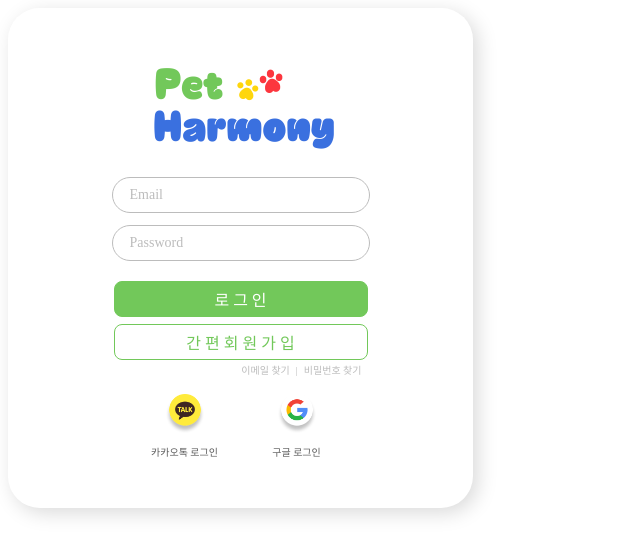
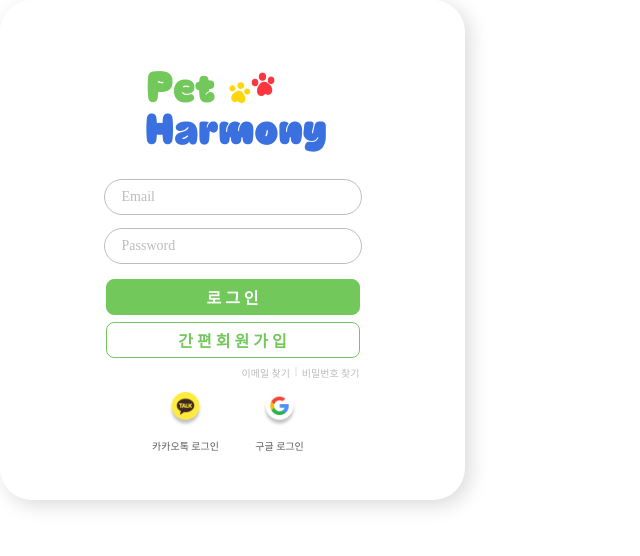
Before and after one commit to Lucky-Vicky-PetHarmony/Frontend, a React (Create React App) app in the folder petharmony/: page /login in a window 1280 px wide. Shown: the top 556 px of the page, without its empty margins (0-640 px from the left). Built offline with nearby package versions, Linux system fonts and the light colour scheme.

Commit message:
style: common.css을 이용한 css 수정

```diff
--- a/petharmony/src/common/button/components/LoginJoinButton.jsx
+++ b/petharmony/src/common/button/components/LoginJoinButton.jsx
@@ -1,11 +1,12 @@
 import React from "react";
+import "../../../common.css";
 import "../styles/LoginJoinButton.css";
 import kakao from "../../../login/assets/kakaoLogo.png";
 import google from "../../../login/assets/googleLogo.png";
 
 const LoginJoinButton = ({ mode, onClick }) => {
     const isLoginMode = mode === "login";
-    const isGoJoinMode = mode === "goJoin";
+    const isJoinFormMode = mode === "joinForm";
     const isKakaoMode = mode === "kakao";
     const isGoogleMode = mode === "google";
     const isJoinMode = mode === "join";
@@ -13,7 +14,7 @@ const LoginJoinButton = ({ mode, onClick }) => {
     const getButtonClass = () => {
         let classes = "login_button";
         if (isLoginMode) classes += " login_mode";
-        if (isGoJoinMode) classes += " go_join_mode";
+        if (isJoinFormMode) classes += " join_form_mode";
         if (isJoinMode) classes += " join_mode";
         if (isKakaoMode || isGoogleMode) classes = "social_button";
         return classes;
@@ -23,15 +24,15 @@ const LoginJoinButton = ({ mode, onClick }) => {
         <button className={getButtonClass()} onClick={onClick}>
             {isLoginMode ? (
                 <p>로 그 인</p>
-            ) : isGoJoinMode ? (
+            ) : isJoinFormMode ? (
                 <p>간 편 회 원 가 입</p>
             ) : isKakaoMode ? (
-                <div className="ljb_text">
+                <div className="ljb_set">
                     <img src={kakao} alt="카카오톡 로그인" />
                     <span>카카오톡 로그인</span>
                 </div>
             ) : isGoogleMode ? (
-                <div className="ljb_text">
+                <div className="ljb_set">
                     <img src={google} alt="구글 로그인" />
                     <span>구글 로그인</span>
                 </div>
--- a/petharmony/src/common/button/styles/LoginJoinButton.css
+++ b/petharmony/src/common/button/styles/LoginJoinButton.css
@@ -1,61 +1,57 @@
 .login_button {
     width: 254px;
     height: 36px;
+    border-radius: 8px;
+    border: 1px solid var(--color-green);
     font-size: 16px;
-    border-radius: 8px;
-    border: 1px solid #72C85A;
+    font-weight: bold;
     cursor: pointer;
-    display: flex;
-    flex-direction: column;
-    justify-content: center;
-    align-items: center;
-    font-family: "nanumgothic";
 }
 
 .login_button.login_mode {
-    background-color: #72C85A;
-    color: #FFFFFF;
+    background-color: var(--color-green);
+    color: var(--color-white);
 }
 
-.login_button.go_join_mode {
-    background-color: #FFFFFF;
-    color: #72C85A;
+.login_button.join_form_mode {
     margin-top: 7px;
+    background-color: var(--color-white);
+    color: var(--color-green);
 }
 
 .login_button.join_mode {
-    background-color: #72C85A;
-    color: #FFFFFF;
+    background-color: var(--color-green);
+    color: var(--color-white);
 }
 
 .social_button {
-    width: 112px;
+    width: 69px;
+    height: 57px;
     border: none;
     background-color: transparent;
     cursor: pointer;
-    flex: display;
-    justify-content: space-between;
 }
 
-.social_button img {
-    width: 40px;
-    height: 40px;
+.ljb_set {
+    display: flex;
+    flex-direction: column;
+    align-items: center;
+    gap: 10.5px;
+     width: 69px;
+    height: 57px;
+}
+
+.ljb_set img {
+    width: 35px;
+    height: 35px;
+}
+
+.ljb_set span{
+    font-size: 10px;
+    color: var(--color-gray1);
 }
 
 .login_button:active,
 .social_button:active {
     transform: scale(0.97);
 }
-
-.ljb_text {
-    display: flex;
-    flex-direction: column;
-    align-items: center;
-    gap: 10px;
-}
-
-.ljb_text span{
-    font-family: "nanumgothic";
-    font-size: 10px;
-    color: #5D5D5D;
-}
--- a/petharmony/src/join/components/JoinInput.jsx
+++ b/petharmony/src/join/components/JoinInput.jsx
@@ -1,4 +1,5 @@
 import React, { useState, useEffect } from "react";
+import "../../common.css";
 import "../styles/JoinInput.css";
 import nameIcon from "../assets/join_name.png";
 import emailIcon from "../assets/join_email.png";
@@ -58,7 +59,6 @@ const JoinInput = ({ setName, setEmail, setPassword, setPasswordCheck, setPhone
                 <div className="ji_container">
                     <img src={nameIcon} alt="이름 아이콘" className="ji_icon" />
                     <input
-                        className="ji_name"
                         placeholder="이름"
                         type="text"
                         maxLength={10}
@@ -68,7 +68,6 @@ const JoinInput = ({ setName, setEmail, setPassword, setPasswordCheck, setPhone
                 <div className="ji_container">
                     <img src={emailIcon} alt="이메일 아이콘" className="ji_icon" />
                     <input
-                        className="ji_email"
                         placeholder="이메일"
                         type="email"
                         onChange={handleEmailChange}
@@ -77,7 +76,6 @@ const JoinInput = ({ setName, setEmail, setPassword, setPasswordCheck, setPhone
                 <div className="ji_container">
                     <img src={passwordIcon} alt="비밀번호 아이콘" className="ji_icon" />
                     <input
-                        className="ji_password"
                         placeholder="비밀번호"
                         type="password"
                         onChange={handlePasswordChange}
@@ -96,7 +94,6 @@ const JoinInput = ({ setName, setEmail, setPassword, setPasswordCheck, setPhone
                 <div className="ji_container">
                     <img src={phoneIcon} alt="전화번호 아이콘" className="ji_icon" />
                     <input
-                        className="ji_phone"
                         placeholder="전화번호"
                         type="text"
                         maxLength={13}
--- a/petharmony/src/join/styles/JoinModal.css
+++ b/petharmony/src/join/styles/JoinModal.css
@@ -1,6 +1,9 @@
-@import url('http://fonts.googleapis.com/earlyaccess/nanumgothic.css');
-
 .join_modal {
+    position: relative;
+    display: flex;
+    flex-direction: column;
+    justify-content: center;
+    align-items: center;
     width: 465px;
     height: 500px;
     border-radius: 32px;
@@ -13,28 +16,35 @@
         4px 4px 4px 0px rgba(255, 255, 255, 0.1) inset;
     backdrop-filter: blur(5px);
     -webkit-backdrop-filter: blur(5px);
-    display: flex;
-    flex-direction: column;
-    justify-content: center;
-    align-items: center;
 }
 
 .jm_logo {
+    position: absolute;
+    top: 39px;
     width: 126px;
     height: 63px;
 }
 
 .jm_msg {
-    font-family: "nanumgothic";
+    position: absolute;
+    top: 112px;
     font-size: 14px;
-    color: #8C8C8C;
-    margin-top: 10px;
-    margin-bottom: 27px;
+    color: var(--color-gray2);
+}
+
+.jm_form {
+    position: absolute;
+    top: 153px;
 }
 
 .jm_phone_msg {
-    font-family: "nanumgothic";
+    position: absolute;
+    top: 385px;
     font-size: 8px;
-    color: #BCBCBC;
-    padding: 6px 0 10px 0;
+    color: var(--color-gray5);
 }
+
+.jm_button {
+    position: absolute;
+    top: 412px;
+}
--- a/petharmony/src/login/components/LoginInput.jsx
+++ b/petharmony/src/login/components/LoginInput.jsx
@@ -1,4 +1,5 @@
 import React from "react";
+import "../../common.css";
 import "../styles/LoginInput.css";
 
 const LoginInput = ({ setEmail, setPassword }) => {
--- a/petharmony/src/login/components/LoginModal.jsx
+++ b/petharmony/src/login/components/LoginModal.jsx
@@ -1,5 +1,6 @@
 import React, { useState } from "react";
 import { useNavigate } from "react-router-dom";
+import "../../common.css";
 import "../styles/LoginModal.css";
 import logo from "../../common/logo/assets/logo.png";
 import LoginInput from "./LoginInput";
@@ -10,25 +11,26 @@ const LoginModal = () => {
     const [email, setEmail] = useState("");
     const [password, setPassword] = useState("");
 
-    const handleLogin = (e) => {
+    const handleSubmitLogin = (e) => {
         e.preventDefault();
         console.log(
             "Email: ", email,
             "Password: ", password
         );
+        // TODO: 서버로 전송하는 로직 추가 예정
     };
 
-    const handleGoJoin = (e) => {
+    const handleMoveJoin = (e) => {
         e.preventDefault();
         navigate('/join');
     };
 
-    const handleFindId = (e) => {
+    const handleMoveFindId = (e) => {
         e.preventDefault();
         navigate('/find-account', { state: { mode: 'id' } });
     };
 
-    const handleFindPassword = (e) => {
+    const handleMoveFindPassword = (e) => {
         e.preventDefault();
         navigate('/find-account', { state: { mode: 'password' } });
     };
@@ -37,7 +39,7 @@ const LoginModal = () => {
         <>
             <div className="login_modal">
                 <img className="lm_logo" src={logo} alt="로고" />
-                <div className="lm_form">
+                <div className="lm_login">
                     <LoginInput
                         setEmail={setEmail}
                         setPassword={setPassword}
@@ -46,16 +48,16 @@ const LoginModal = () => {
                         <LoginJoinButton
                             mode="login"
                             type="submit"
-                            onClick={handleLogin}
+                            onClick={handleSubmitLogin}
                         />
                         <LoginJoinButton
-                            mode="goJoin"
-                            onClick={handleGoJoin}
+                            mode="joinForm"
+                            onClick={handleMoveJoin}
                         />
                         <div className="lm_find">
-                            <button className="lm_find_btn" onClick={handleFindId}>이메일 찾기</button>
+                            <button className="lm_find_btn" onClick={handleMoveFindId}>이메일 찾기</button>
                             <span className="lm_find_line">|</span>
-                            <button className="lm_find_btn" onClick={handleFindPassword}>비밀번호 찾기</button>
+                            <button className="lm_find_btn" onClick={handleMoveFindPassword}>비밀번호 찾기</button>
                         </div>
                     </div>
                 </div>
--- a/petharmony/src/login/components/find/FindAccount.jsx
+++ b/petharmony/src/login/components/find/FindAccount.jsx
@@ -1,5 +1,6 @@
-import React, { useState, useEffect } from "react";
+import React, { useState } from "react";
 import { useLocation } from "react-router-dom";
+import "../../../common.css";
 import "../../styles/find/FindAccount.css";
 import logo from "../../../common/logo/assets/logo.png";
 import findId from "../../assets/find/find_id.png";
@@ -7,23 +8,27 @@ import findPassword from "../../assets/find/find_password.png";
 
 const FindAccount = () => {
     const location = useLocation();
-    const mode = location.state?.mode || 'default';
+    const mode = location.state?.mode;
 
     const isFindIdMode = mode === 'id';
     const isFindPasswordMode = mode === 'password';
 
+    // 아이디 찾기
+    const [phone, setPhone] = useState("");
     const [verificationMsg, setVerifivationMsg] = useState("");
     const [verificationInput, setVerifivationInput] = useState("");
-    const [phone, setPhone] = useState("");
     const [isFinishId, setIsFinishId] = useState(false);
 
+    // 비밀번호 찾기
+    const [email, setEmail] = useState("");
+    const [failMsg, setFailMsg] = useState("");
     const [isFinishPassword, setIsFinishPassword] = useState(false);
 
     const handlePhoneChange = (e) => {
         setPhone(e.target.value);
     };
 
-    const handleRequestNum = () => {
+    const handleRequestNumber = () => {
         // TODO: 인증번호 전송 로직 추가 예정
         const success = true; // 하드코딩
         const isExistPhone = true; // 하드코딩
@@ -40,7 +45,12 @@ const FindAccount = () => {
         }
     };
 
-    const handleFinishId = () => {
+    const messageStyle = {
+        color: verificationMsg === "인증번호가 전송되었습니다." ? "var(--color-blue)" : "var(--color-red)",
+    };
+
+
+    const handleCommitNumber = () => {
         // TODO: 인증번호 확인 로직 추가 예정
         const success = true; // 하드 코딩
 
@@ -49,26 +59,37 @@ const FindAccount = () => {
         }
     };
 
+    const handleEmailChange = (e) => {
+        setEmail(e.target.value);
+    ;}
+
     const hanldeSendEmail = () => {
         // TODO: 이메일 보내는 로직 추가 예정
-        const success = true; // 하드 코딩
+        const success = true; // 하드코딩
+        const isExistEmail = true; // 하드코딩
 
         if (success) {
-            setIsFinishPassword(true);
+            if (isExistEmail) {
+                setIsFinishPassword(true);
+            } else {
+                setFailMsg("가입되지 않은 이메일입니다.");
+            }
+        } else {
+            setFailMsg("이메일 전송에 실패하였습니다.")
         }
     };
 
     const title = isFindIdMode
         ? (
             <>
-                <p className="fa_title_margin">아이디를 잊어버리셨나요?</p>
-                <p className="fa_title_margin poss">회원가입 시 작성하셨던 핸드폰 번호로 인증해주세요.</p>
+                <p>아이디를 잊어버리셨나요?</p>
+                <p className="fa_title_margin">회원가입 시 작성하셨던 핸드폰 번호로 인증해주세요.</p>
             </>
         )
         : (
             <>
-                <p className="fa_title_margin">비밀번호를 잊어버리셨나요?</p>
-                <p className="fa_title_margin poss">회원가입 시 작성하셨던 이메일로 인증해주세요.</p>
+                <p>비밀번호를 잊어버리셨나요?</p>
+                <p className="fa_title_margin">회원가입 시 작성하셨던 이메일로 인증해주세요.</p>
             </>
         );
 
@@ -83,11 +104,11 @@ const FindAccount = () => {
                         onChange={handlePhoneChange}
                         value={phone}
                     />
-                    <button className="fa_id_content_req_btn" onClick={handleRequestNum}>
+                    <button className="fa_id_content_req_btn" onClick={handleRequestNumber}>
                         인증번호 요청
                     </button>
                 </div>
-                {verificationMsg && <p className="fa_id_content_msg">{verificationMsg}</p>}
+                {verificationMsg && <p className="fa_content_msg" style={messageStyle}>{verificationMsg}</p>}
                 {verificationInput && (
                     <div className="fa_id_content_verify">
                         <input
@@ -95,7 +116,7 @@ const FindAccount = () => {
                             type="text"
                             placeholder="인증번호"
                         />
-                        <button className="fa_id_content_verify_btn" onClick={handleFinishId}>
+                        <button className="fa_id_content_verify_btn" onClick={handleCommitNumber}>
                             인증
                         </button>
                     </div>
@@ -109,7 +130,7 @@ const FindAccount = () => {
                     <p className="fa_finish_box_text">
                         아이디 :
                     </p>
-                    <p className="fa_finish_box_text">
+                    <p className="fa_finish_box_text margin">
                         가입일 :
                     </p>
                 </div>
@@ -124,19 +145,22 @@ const FindAccount = () => {
                     className="fa_password_content_email"
                     type="email"
                     placeholder="Email"
+                    onChange={handleEmailChange}
+                    value={email}
                 />
                 <button className="fa_password_content_btn" onClick={hanldeSendEmail}>
                     이메일 보내기
                 </button>
+                {failMsg && <p className="fa_content_msg">{failMsg}</p>}
             </div>
         ) : (
             <div className="fa_finish_password">
                 <img className="fa_finish_password_img" src={findPassword} alt="비밀번호 찾기 완료" />
                 <div className="fa_finish_password_box">
                     <p>회원님의 이메일로</p>
-                    <p>새로운 비밀번호를 보내드렸어요!</p>
-                    <p>로그인 후에 마이페이지에서</p>
-                    <p>꼭 비밀번호 변경을 진행해주세요!</p>
+                    <p className="fa_finish_margin">새로운 비밀번호를 보내드렸어요!</p>
+                    <p className="fa_finish_margin">로그인 후에 마이페이지에서</p>
+                    <p className="fa_finish_margin">꼭 비밀번호 변경을 진행해주세요!</p>
                 </div>
                 <p className="fa_finish_password_text">#초후 로그인 페이지로 이동합니다</p>
             </div>
--- a/petharmony/src/login/styles/LoginInput.css
+++ b/petharmony/src/login/styles/LoginInput.css
@@ -1,26 +1,24 @@
 .login_input {
-    width: 258px;
-    height: 84px;
     display: flex;
     flex-direction: column;
-    gap: 12px;
+    gap: 13px;
+    width: 258px;
+    height: 85px;
 }
 
 .login_input input {
     height: 36px;
     border-radius: 20px;
-    border: 1px solid #BCBCBC;
+    border: 1px solid var(--color-gray5);
+    padding: 0 17px;
     cursor: pointer;
-    padding: 0 17px;
-    font-family: "nanumgothic";
 }
 
 .login_input input:focus {
-    outline: 1px solid #72C85A;
+    outline: 1px solid var(--color-green);
 }
 
 .login_input input::placeholder {
-    color: #BCBCBC;
+    color: var(--color-gray5);
     font-size: 14px;
-    font-family: "nanumgothic";
 }
--- a/petharmony/src/login/styles/LoginModal.css
+++ b/petharmony/src/login/styles/LoginModal.css
@@ -1,6 +1,8 @@
-@import url('http://fonts.googleapis.com/earlyaccess/nanumgothic.css');
-
 .login_modal {
+    position: relative;
+    display: flex;
+    flex-direction: column;
+    align-items: center;
     width: 465px;
     height: 500px;
     border-radius: 32px;
@@ -13,50 +15,57 @@
         4px 4px 4px 0px rgba(255, 255, 255, 0.1) inset;
     backdrop-filter: blur(5px);
     -webkit-backdrop-filter: blur(5px);
-    display: flex;
-    flex-direction: column;
-    justify-content: center;
-    align-items: center;
 }
 
 .lm_logo {
+    position: absolute;
+    top: 60px;
     width: 190px;
     height: 95px;
 }
 
-.lm_form {
+.lm_login {
+    position: absolute;
+    top: 179px;
     display: flex;
     flex-direction: column;
     align-items: center;
-    margin-top: 25px;
 }
 
 .lm_self {
-    margin-top: 20px;
     display: flex;
     flex-direction: column;
     align-items: flex-end;
+    margin-top: 15px;
+}
+
+.lm_find {
+    display: flex;
+    justify-content: space-between;
+    width: 118px;
+    height: 12px;
+    margin-top: 7px;
+    color: var(--color-gray5);
+    font-size: 10px;
 }
 
 .lm_find_btn {
     border: none;
     background: none;
-    font-family: "nanumgothic";
+    color: var(--color-gray5);
     font-size: 10px;
-    color: #BCBCBC;
     cursor: pointer;
 }
 
-.lm_find_btn:active {
-    transform: scale(1.05);
+.lm_social {
+    position: absolute;
+    top: 392px;
+    display: flex;
+    justify-content: space-between;
+    width: 163px;
+    height: 57px;
 }
 
-.lm_find_line {
-    font-family: "nanumgothic";
-    font-size: 10px;
-    color: #BCBCBC;
+.lm_find_btn:active {
+    transform: scale(0.97);
 }
-
-.lm_social {
-    margin-top: 15px;
-}
--- a/petharmony/src/login/styles/find/FindAccount.css
+++ b/petharmony/src/login/styles/find/FindAccount.css
@@ -1,6 +1,8 @@
-@import url('http://fonts.googleapis.com/earlyaccess/nanumgothic.css');
-
 .find_account {
+    position: relative;
+    display: flex;
+    flex-direction: column;
+    align-items: center;
     width: 465px;
     height: 500px;
     border-radius: 32px;
@@ -13,102 +15,84 @@
         4px 4px 4px 0px rgba(255, 255, 255, 0.1) inset;
     backdrop-filter: blur(5px);
     -webkit-backdrop-filter: blur(5px);
-    display: flex;
-    flex-direction: column;
-    justify-content: center;
-    align-items: center;
-    position: relative;
 }
 
 .fa_logo {
+    position: absolute;
+    top: 60px;
     width: 190px;
     height: 95px;
-    position: absolute;
-    top: 60px;
 }
 
 .fa_title {
-    margin: 0px;
-    font-family: "nanumgothic";
-    font-size: 13px;
-    color: #8C8C8C;
-    text-align: center;
-    white-space: pre-wrap;
     position: absolute;
     top: 185px;
+    font-size: 13px;
+    color: var(--color-gray2);
+    text-align: center;
 }
 
 .fa_title_margin {
-    margin: 0;
-}
-
-.poss {
-    margin-top: 7px;
+    margin-top: 6px;
 }
 
 .fa_id_content {
+    position: absolute;
+    top: 250px;
     width: 303px;
     height: 121px;
-    position: absolute;
-    top: 250px;
 }
 
 .fa_id_content_req {
-    width: 304px;
     display: flex;
     justify-content: space-between;
     gap: 8px;
 }
 
 .fa_id_contnet_req_tel {
-    width: 196px;
-    height: 34px;
-    border: 1px solid #BCBCBC;
+    width: 198px;
+    height: 36px;
+    padding: 0 14px;
+    border: 1px solid var(--color-gray5);
     border-radius: 8px;
-    font-family: "nanumgothic";
-    color: #BCBCBC;
     font-size: 14px;
-    padding: 0 14px;
+    cursor: pointer;
 }
 
 .fa_id_content_req_btn {
-    width: 96px;
+    width: 98px;
     height: 36px;
-    background-color: #FFFFFF;
-    border: 1px solid #72C85A;
+    background-color: var(--color-white);
+    border: 1px solid var(--color-green);
     border-radius: 8px;
-    font-family: "nanumgothic";
-    color: #72C85A;
+    color: var(--color-green);
     font-size: 12px;
+    font-weight: bold;
     cursor: pointer;
 }
 
-.fa_id_content_msg {
-    font-family: "nanumgothic";
+.fa_content_msg {
+    margin: 6px 0 0 7px;
     font-size: 10px;
-    margin: 0;
-    margin-top: 6px;
-    padding-left: 10px;
-    color: #3A70DF;
+    color: var(--color-red);
 }
 
 .fa_id_content_verify {
     display: flex;
     justify-content: space-between;
     gap: 8px;
-    margin-top: 16px;
+    margin: 16px 0 0 0;
 }
 
 .fa_id_content_verify_input {
-    width: 244px;
-    height: 34px;
-    background-color: #FFFFFF;
-    border: 1px solid #BCBCBC;
+    width: 246px;
+    height: 36px;
+    padding: 0 14px;
+    background-color: var(--color-white);
+    border: 1px solid var(--color-gray5);
     border-radius: 8px;
-    font-family: "nanumgothic";
-    color: #BCBCBC;
     font-size: 14px;
-    padding: 0 14px;
+    cursor: pointer;
 }
 
 .fa_id_content_verify_btn {
@@ -116,18 +100,19 @@
     height: 36px;
     border: none;
     border-radius: 8px;
-    background-color: #72C85A;
-    font-family: "nanumgothic";
-    color: #FFFFFF;
-    font-size: 12x;
+    background-color: var(--color-green);
+    color: var(--color-white);
+    font-size: 12px;
+    font-weight: bold;
     cursor: pointer;
 }
 
 .fa_finish {
+    position: absolute;
+    top: 176px;
     display: flex;
     flex-direction: column;
     align-items: center;
-    margin-top: 29px;
 }
 
 .fa_finish_img {
@@ -136,65 +121,69 @@
 }
 
 .fa_finish_text {
-    font-family: "nanumgothic";
-    color: #8C8C8C;
+    margin: 18px 0 0 0;
+    color: var(--color-gray2);
     font-size: 12px;
 }
 
 .fa_finish_box {
-    width: 272px;
-    height: 110px;
-    border: 1px solid #BCBCBC;
-    border-radius: 4px;
     display: flex;
     flex-direction: column;
     justify-content: center;
+    width: 272px;
+    height: 110px;
+    margin: 18px 0 0 0;
+    border: 1px solid var(--color-gray5);
+    border-radius: 4px;
 }
 
 .fa_finish_box_text {
-    font-family: "nanumgothic";
-    color: #5D5D5D;
+    padding: 0 0 0 33px;
+    color: var(--color-gray1);
     font-size: 13px;
-    padding-left: 33px;
+}
+
+.fa_finish_box_text.margin {
+    margin: 16px 0 0 0;
 }
 
 .fa_password_content {
-    width: 258px;
-    height: 92px;
+    position: absolute;
+    top: 250px;
     display: flex;
     flex-direction: column;
-    gap: 20px;
-    position: absolute;
-    top: 252px;
+    width: 258px;
+    height: 106px;
 }
 
 .fa_password_content_email {
-    height: 34px;
-    border: 1px solid #BCBCBC;
+    height: 36px;
+    padding: 0 19px;
+    border: 1px solid var(--color-gray5);
     border-radius: 8px;
-    font-family: "nanumgothic";
-    color: #BCBCBC;
+    color: var(--color-gray5);
     font-size: 14px;
-    padding: 0 19px;
+    cursor: pointer;
 }
 
 .fa_password_content_btn {
     height: 36px;
+    margin: 16px 0 0 0;
     border: none;
     border-radius: 8px;
-    background-color: #72C85A;
-    font-family: "nanumgothic";
+    background-color: var(--color-green);
     font-size: 16px;
-    color: #FFFFFF;
+    font-weight: bold;
+    color: var(--color-white);
     cursor: pointer;
 }
 
 .fa_finish_password {
+    position: absolute;
+    top: 167px;
     display: flex;
     flex-direction: column;
     align-items: center;
-    position: absolute;
-    top: 167px;
 }
 
 .fa_finish_password_img {
@@ -203,24 +192,38 @@
 }
 
 .fa_finish_password_box {
+    display: flex;
+    flex-direction: column;
+    justify-content: center;
     width: 272px;
     height: 129px;
-    border: 1px solid #72C85A;
+    margin: 17px 0 0 0;
+    border: 2px solid var(--color-green);
     border-radius: 4px;
-    margin-top: 17px;
 }
 
 .fa_finish_password_box > p {
-    font-family: "nanumgothic";
     font-size: 13px;
+    font-weight: bold;
     text-align: center;
-    color: #5D5D5D;
+    color: var(--color-gray1);
+}
+
+.fa_finish_margin {
+    margin: 6px 0 0 0;
 }
 
 .fa_finish_password_text {
-    font-family: "nanumgothic";
+    margin: 18px 0 0 0;
     font-size: 14px;
-    color: #8C8C8C;
+    font-weight: bold;
+    color: var(--color-gray2);
+}
+
+.fa_id_contnet_req_tel::placeholder,
+.fa_id_content_verify_input::placeholder,
+.fa_password_content_email::placeholder {
+    color: var(--color-gray5);
 }
 
 .fa_id_contnet_req_tel:focus,
```
Also changed, not shown: petharmony/src/join/components/JoinModal.jsx (+7 -3 lines), petharmony/src/join/styles/JoinInput.css (+9 -11 lines).
